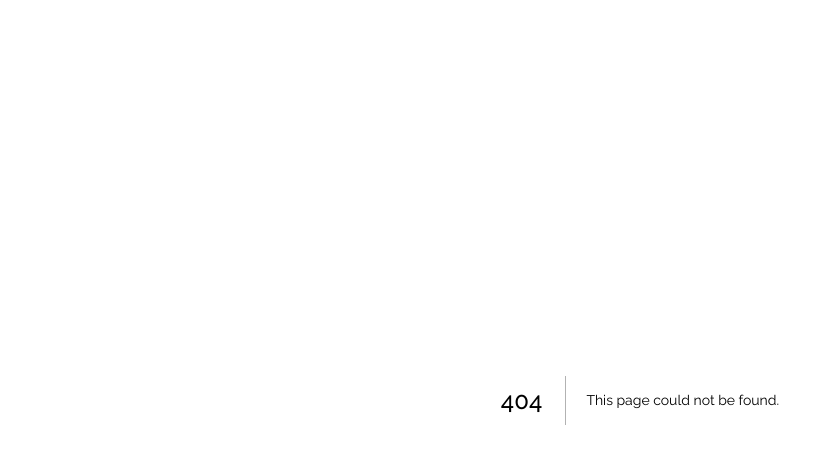
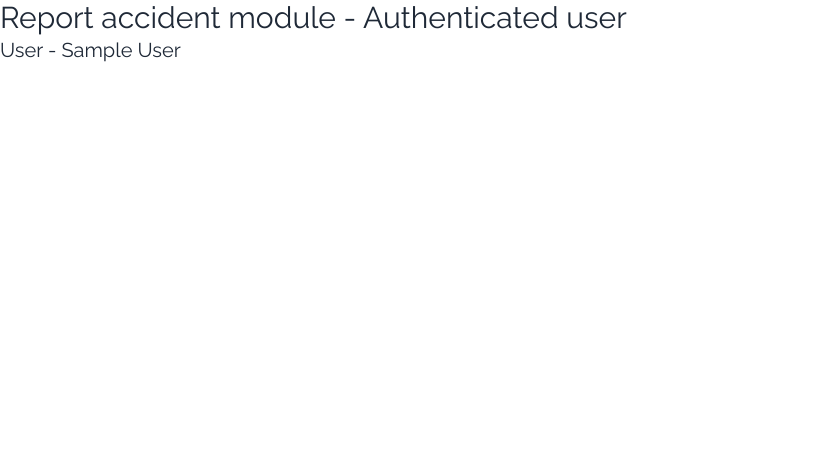
Before and after one commit to kamilfnukal/BTA, a Next.js app: page /auth/accidents/report in a window 1280 px wide. Before the commit this address had no page. Shown: the top 450 px of the page, without its empty margins (0-838 px from the left). Built offline with nearby package versions, Linux system fonts and the light colour scheme; no server answers; sample sign-in values are in the browser's storage.

Commit message:
Added accidents pages

```diff
--- /dev/null
+++ b/src/modules/AccidentsHistoryModule.tsx
@@ -0,0 +1,21 @@
+import { useSession } from 'next-auth/react'
+
+const AccidentsHistoryModule: React.FC<{ isLoading: boolean }> = ({ isLoading }) => {
+  // TODO: create own useUser hook
+  const { data } = useSession()
+
+  return (
+    <div>
+      {isLoading ? (
+        <h1 className="text-3xl">Loading</h1>
+      ) : (
+        <div>
+          <h1 className="text-3xl">Accidents history module - Authenticated user</h1>
+          <h2 className="text-xl">User - {data?.user?.name}</h2>
+        </div>
+      )}
+    </div>
+  )
+}
+
+export { AccidentsHistoryModule }
--- /dev/null
+++ b/src/modules/ReportAccidentModule.tsx
@@ -0,0 +1,21 @@
+import { useSession } from 'next-auth/react'
+
+const ReportAccidentModule: React.FC<{ isLoading: boolean }> = ({ isLoading }) => {
+  // TODO: create own useUser hook
+  const { data } = useSession()
+
+  return (
+    <div>
+      {isLoading ? (
+        <h1 className="text-3xl">Loading</h1>
+      ) : (
+        <div>
+          <h1 className="text-3xl">Report accident module - Authenticated user</h1>
+          <h2 className="text-xl">User - {data?.user?.name}</h2>
+        </div>
+      )}
+    </div>
+  )
+}
+
+export { ReportAccidentModule }
--- a/src/modules/index.ts
+++ b/src/modules/index.ts
@@ -1,3 +1,5 @@
 export * from './ProtectedModule'
 export * from './HomeModule'
 export * from './ProfileModule'
+export * from './ReportAccidentModule'
+export * from './AccidentsHistoryModule'
--- /dev/null
+++ b/src/pages/auth/accidents/history.tsx
@@ -0,0 +1,6 @@
+import { NextPage } from 'next'
+import { AccidentsHistoryModule, ProtectedModule } from '../../../modules'
+
+const AccidentsHistoryPage: NextPage = () => <ProtectedModule Module={AccidentsHistoryModule} />
+
+export default AccidentsHistoryPage
--- /dev/null
+++ b/src/pages/auth/accidents/report.tsx
@@ -0,0 +1,6 @@
+import { NextPage } from 'next'
+import { ReportAccidentModule, ProtectedModule } from '../../../modules'
+
+const ReportAccidentPage: NextPage = () => <ProtectedModule Module={ReportAccidentModule} />
+
+export default ReportAccidentPage
```
